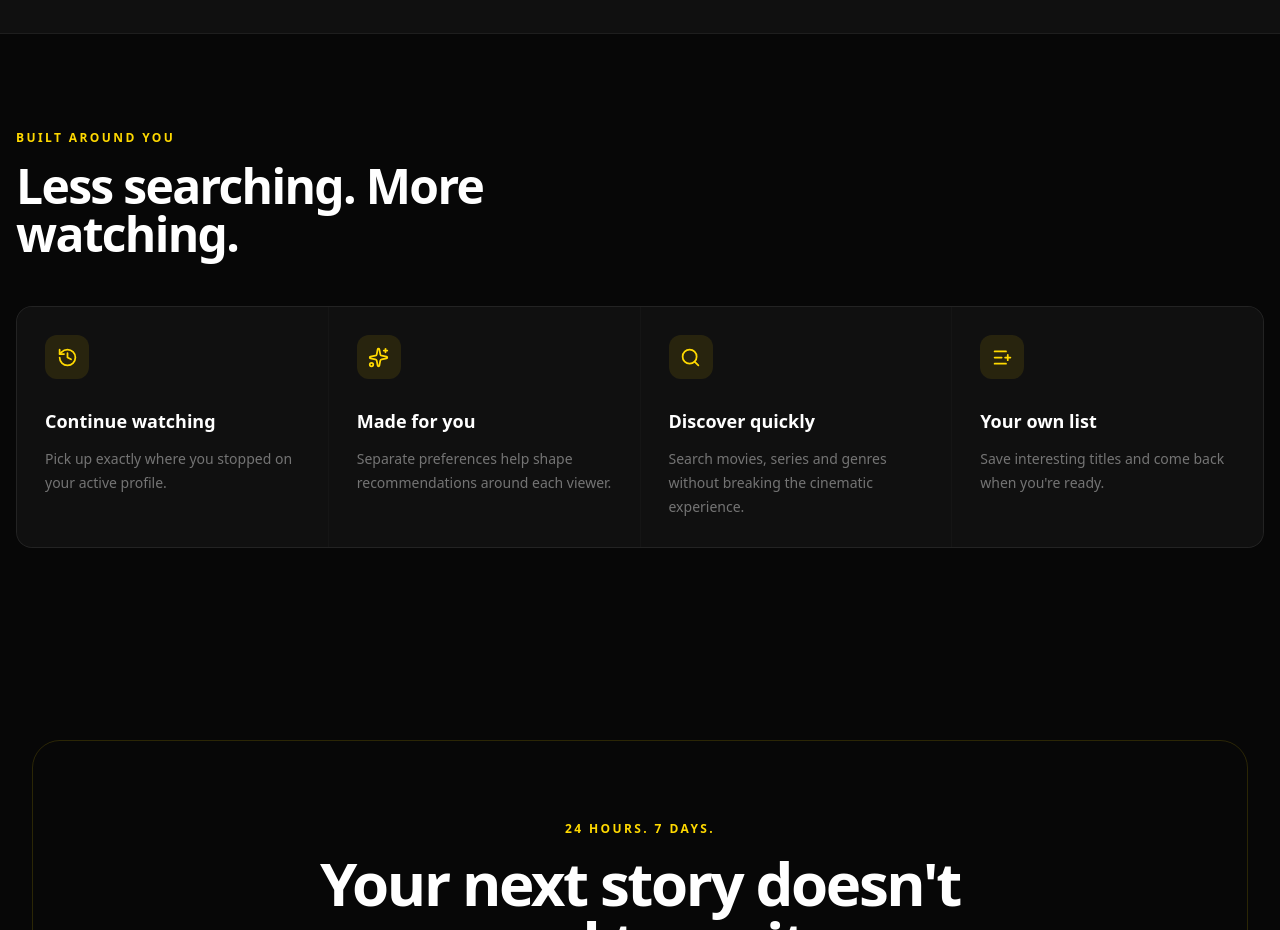
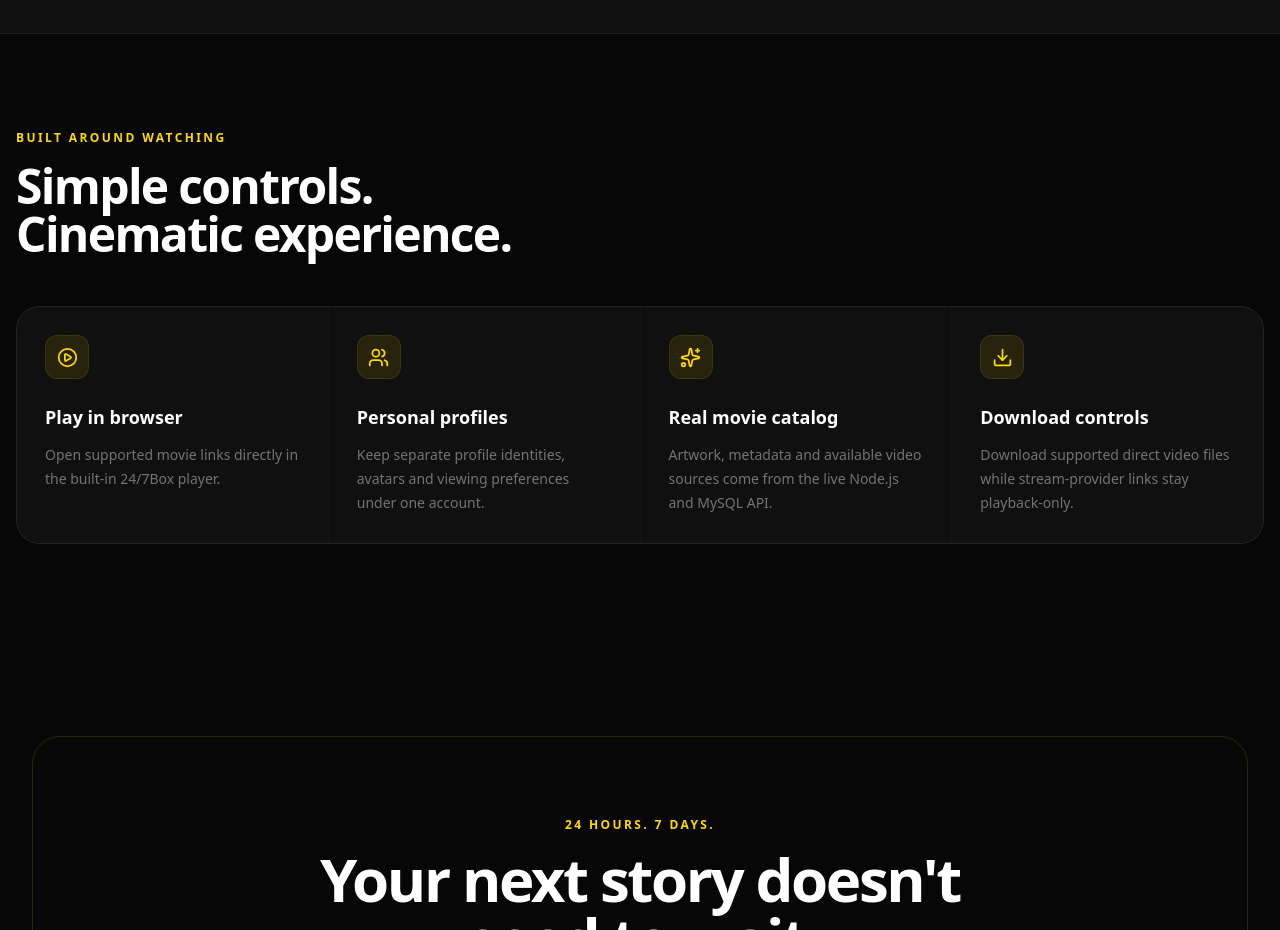
Before and after one commit to vary-dev/netafrica, a React app in the folder frontend/: page / in a window 1280 px wide. Shown: the part 1240-2170 px from the top of the page. Built offline with nearby package versions, Linux system fonts and the light colour scheme; no server answers; the HTML template or start-up script is replaced by a standard one.

Commit message:
style: align landing features with live product

```diff
--- a/frontend/src/components/landing/FeaturesSection.jsx
+++ b/frontend/src/components/landing/FeaturesSection.jsx
@@ -1,8 +1,8 @@
 import {
-  History,
-  ListPlus,
-  Search,
+  Download,
+  PlayCircle,
   Sparkles,
+  Users,
 } from "lucide-react";
 
 import {
@@ -11,35 +11,28 @@ import {
 
 const features = [
   {
-    icon: History,
-    title:
-      "Continue watching",
+    icon: PlayCircle,
+    title: "Play in browser",
     description:
-      "Pick up exactly where you stopped on your active profile.",
+      "Open supported movie links directly in the built-in 24/7Box player.",
   },
-
+  {
+    icon: Users,
+    title: "Personal profiles",
+    description:
+      "Keep separate profile identities, avatars and viewing preferences under one account.",
+  },
   {
     icon: Sparkles,
-    title:
-      "Made for you",
+    title: "Real movie catalog",
     description:
-      "Separate preferences help shape recommendations around each viewer.",
+      "Artwork, metadata and available video sources come from the live Node.js and MySQL API.",
   },
-
   {
-    icon: Search,
-    title:
-      "Discover quickly",
+    icon: Download,
+    title: "Download controls",
     description:
-      "Search movies, series and genres without breaking the cinematic experience.",
-  },
-
-  {
-    icon: ListPlus,
-    title:
-      "Your own list",
-    description:
-      "Save interesting titles and come back when you're ready.",
+      "Download supported direct video files while stream-provider links stay playback-only.",
   },
 ];
 
@@ -47,68 +40,47 @@ export default function FeatureSection() {
   return (
     <section
       id="features"
-      className="py-24"
+      className="py-20 sm:py-24"
     >
       <div className="box-container">
         <div className="max-w-xl">
           <p className="text-xs font-extrabold uppercase tracking-[0.2em] text-[#FFD900]">
-            BUILT AROUND YOU
+            BUILT AROUND WATCHING
           </p>
 
           <h2 className="mt-4 font-display text-4xl font-bold tracking-[-0.035em] sm:text-5xl">
-            Less searching.
-            More watching.
+            Simple controls.
+            Cinematic experience.
           </h2>
         </div>
 
-        <div className="mt-12 grid gap-px overflow-hidden rounded-2xl border border-white/[0.06] bg-white/[0.06] md:grid-cols-2 lg:grid-cols-4">
+        <div className="mt-10 grid gap-px overflow-hidden rounded-[24px] border border-white/[0.06] bg-white/[0.06] sm:mt-12 md:grid-cols-2 lg:grid-cols-4">
           {features.map(
             (feature, index) => {
-              const Icon =
-                feature.icon;
+              const Icon = feature.icon;
 
               return (
                 <motion.div
-                  key={
-                    feature.title
-                  }
-                  initial={{
-                    opacity: 0,
-                    y: 20,
+                  key={feature.title}
+                  initial={{ opacity: 0, y: 20 }}
+                  whileInView={{ opacity: 1, y: 0 }}
+                  viewport={{ once: true, amount: 0.3 }}
+                  transition={{
+                    duration: 0.35,
+                    delay: index * 0.06,
                   }}
-                  whileInView={{
-                    opacity: 1,
-                    y: 0,
-                  }}
-                  viewport={{
-                    once: true,
-                    amount: 0.3,
-                  }}
-                  transition={{
-                    duration:
-                      0.35,
-                    delay:
-                      index * 0.06,
-                  }}
-                  className="bg-[#101010] p-7"
+                  className="bg-[#101010]/90 p-6 backdrop-blur-sm sm:p-7"
                 >
-                  <div className="flex size-11 items-center justify-center rounded-xl bg-[#FFD900]/10 text-[#FFD900]">
-                    <Icon
-                      size={21}
-                    />
+                  <div className="flex size-11 items-center justify-center rounded-xl border border-[#FFD900]/10 bg-[#FFD900]/10 text-[#FFD900]">
+                    <Icon size={21} />
                   </div>
 
-                  <h3 className="mt-7 font-display text-lg font-bold">
-                    {
-                      feature.title
-                    }
+                  <h3 className="mt-6 font-display text-lg font-bold">
+                    {feature.title}
                   </h3>
 
                   <p className="mt-3 text-sm leading-6 text-[#747474]">
-                    {
-                      feature
-                        .description
-                    }
+                    {feature.description}
                   </p>
                 </motion.div>
               );
```
